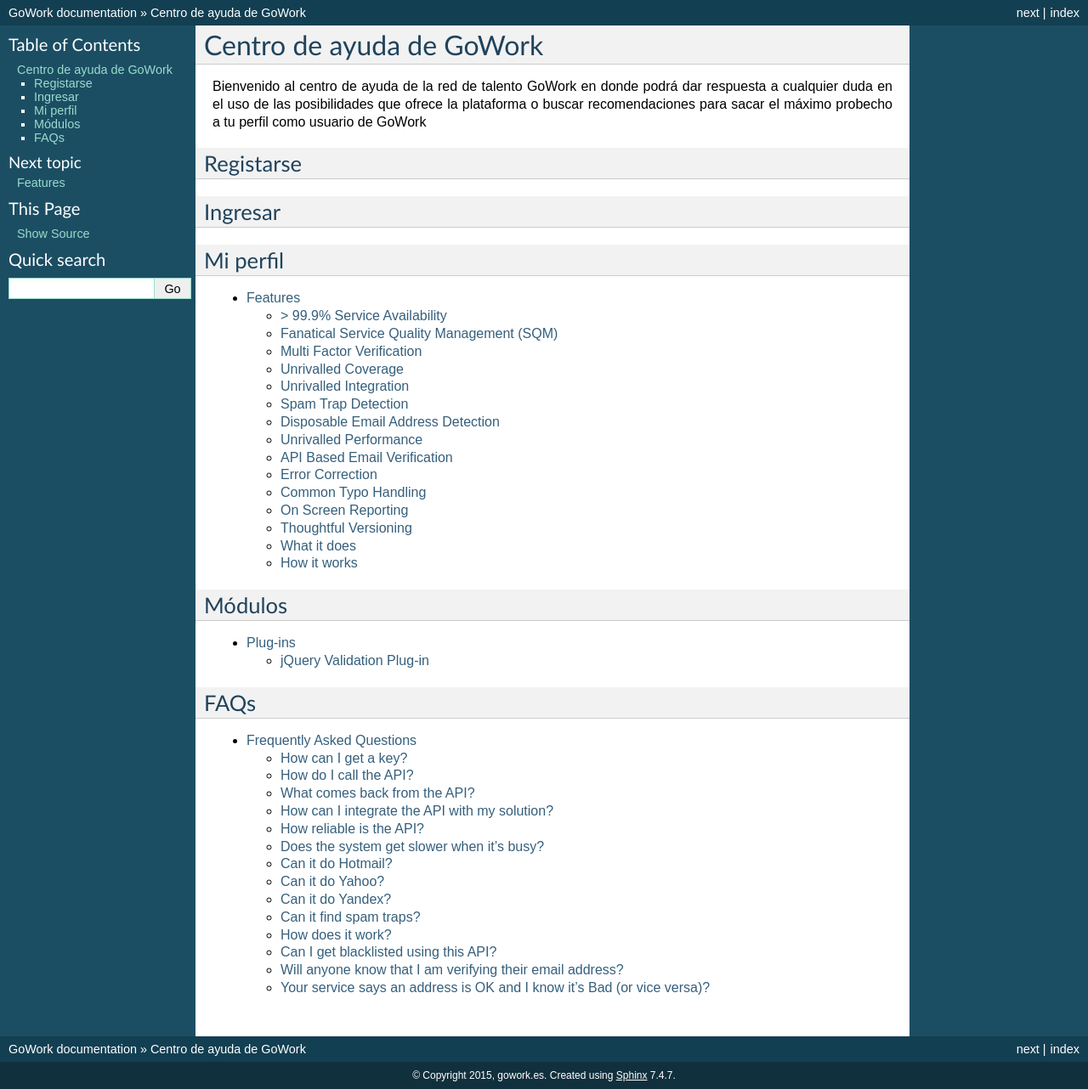
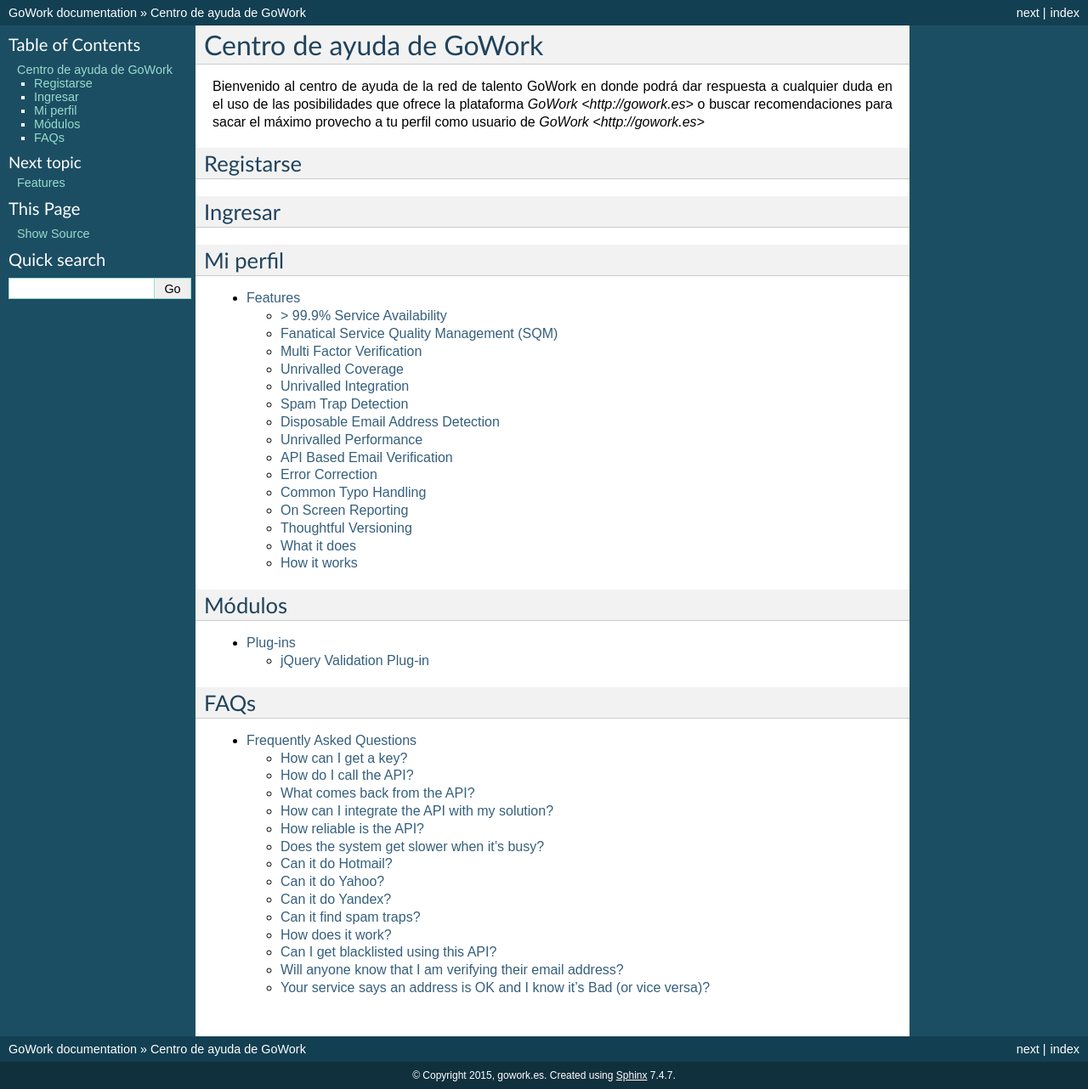
Before and after one commit to help-gowork/help, a Sphinx documentation site: the page built from docs/index.rst, in a window 1280 px wide. Shown: the whole page at 85% size. Built offline with Sphinx 7.4.7, drawn with Linux system fonts in a browser that asks for light colours; pages that are not in the unit, such as notebooks, are missing from menus.

Commit message:
Update index.rst

```diff
--- a/docs/index.rst
+++ b/docs/index.rst
@@ -1,6 +1,6 @@
 Centro de ayuda de GoWork
 =================================
-Bienvenido al centro de ayuda de la red de talento GoWork en donde podrá dar respuesta a cualquier duda en el uso de las posibilidades que ofrece la plataforma o buscar recomendaciones para sacar el máximo probecho a tu perfil como usuario de GoWork
+Bienvenido al centro de ayuda de la red de talento GoWork en donde podrá dar respuesta a cualquier duda en el uso de las posibilidades que ofrece la plataforma `GoWork <http://gowork.es>` o buscar recomendaciones para sacar el máximo provecho a tu perfil como usuario de `GoWork <http://gowork.es>`
 
 Registarse
 ----------------
```
Also changed, not shown: other parts of docs/index.rst (+1 -1 lines).
